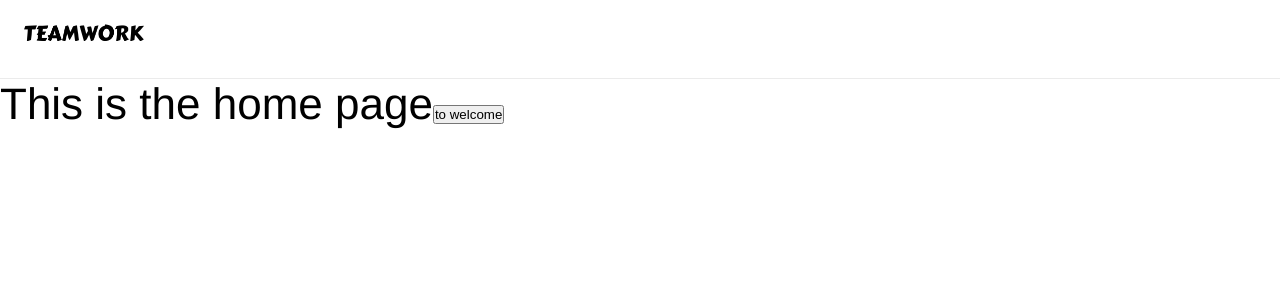
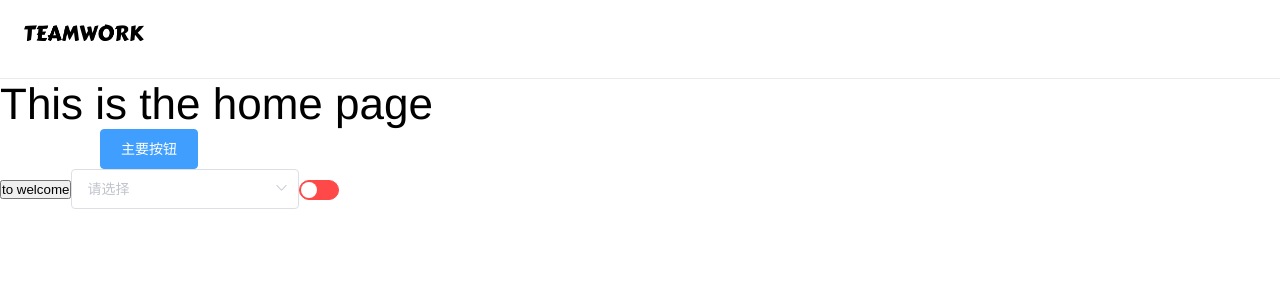
Before and after one commit to isjeffcom/weteam-web, a Vue app: page /home in a window 1280 px wide. Shown: the top 300 px of the page. Built offline with nearby package versions, Linux system fonts and the light colour scheme.

Commit message:
我做好了xxx页面

```diff
--- a/package.json
+++ b/package.json
@@ -9,6 +9,7 @@
   },
   "dependencies": {
     "core-js": "^3.6.4",
+    "element-ui": "^2.13.0",
     "vue": "^2.6.11",
     "vue-router": "^3.1.5"
   },
--- a/src/components/home/index.vue
+++ b/src/components/home/index.vue
@@ -1,15 +1,55 @@
 <template>
     <div id="home">
 
-        <span class="test">This is the home page</span>
 
 
 
-        <router-link to="welcome">
+
+        <span class="test">This is the home page</span>
+
+        <div id="onebutton">
+            <el-button type="primary" v-on:click="go">主要按钮</el-button>
+        </div>
+
+        <router-link to="signup">
             <button>to welcome</button>
         </router-link>
+
+
+        <el-select v-model="value" placeholder="请选择">
+            <el-option
+            v-for="item in options"
+            :key="item.value"
+            :label="item.label"
+            :value="item.value">
+            </el-option>
+        </el-select>
+
+        <el-switch
+            v-model="onoff"
+            active-color="#13ce66"
+            inactive-color="#ff4949">
+        </el-switch>
+
+
+
     </div>
 </template>
+
+
+
+
+<style scoped>
+.test{
+    font-size: 44px;
+}
+
+#onebutton{
+    margin-left: 100px;
+
+}
+
+</style>
 
 
 <script>
@@ -25,8 +65,28 @@ export default {
 
     data(){
         return{
-
-        }
+            options: [
+                {
+                    value: '1',
+                    label: '黄金糕'
+                },
+                {
+                    value: '2',
+                    label: '双皮奶'
+                },
+                {
+                    value: '3',
+                    label: '蚵仔煎'
+                }, {
+                    value: '4',
+                    label: '龙须面'
+                }, {
+                    value: '5',
+                    label: '北京烤鸭'
+            }],
+                value: '',
+                onoff: false
+            }
     },
 
     created(){
@@ -34,13 +94,9 @@ export default {
     },
 
     methods:{
-
+        go(){
+            console.log(this.value)
+        }
     }
 }
 </script>
-
-<style scoped>
-.test{
-    font-size: 44px;
-}
-</style>
--- a/src/main.js
+++ b/src/main.js
@@ -1,11 +1,17 @@
 import Vue from 'vue'
 import App from './App.vue'
+import ElementUI from 'element-ui';
+import 'element-ui/lib/theme-chalk/index.css';
+
+
+Vue.use(ElementUI);
 
 import router from './router.js'
 
 Vue.config.productionTip = false
 
 new Vue({
+  el: '#app',
   render: h => h(App),
   router
 }).$mount('#app')
--- a/src/router.js
+++ b/src/router.js
@@ -6,6 +6,7 @@ Vue.use(VueRouter)
 import home from './components/home'
 import login from './components/login'
 import welcome from './components/welcome'
+import signup from './components/signup'
 
 
 export default new VueRouter({
@@ -14,6 +15,7 @@ export default new VueRouter({
       { path:'/', name:'Home', redirect: '/home' },
       { path: '/home', name: 'home', component: home },
       { path: '/login', name: 'login', component: login },
-      { path: '/welcome', name: 'welcome', component: welcome }
+      { path: '/welcome', name: 'welcome', component: welcome },
+      { path: '/signup', name: 'signup', component: signup }
     ]
 })
```
Also changed, not shown: src/components/signup/index.vue (added), 2 other files (tests, documents, lock files or other folders).
